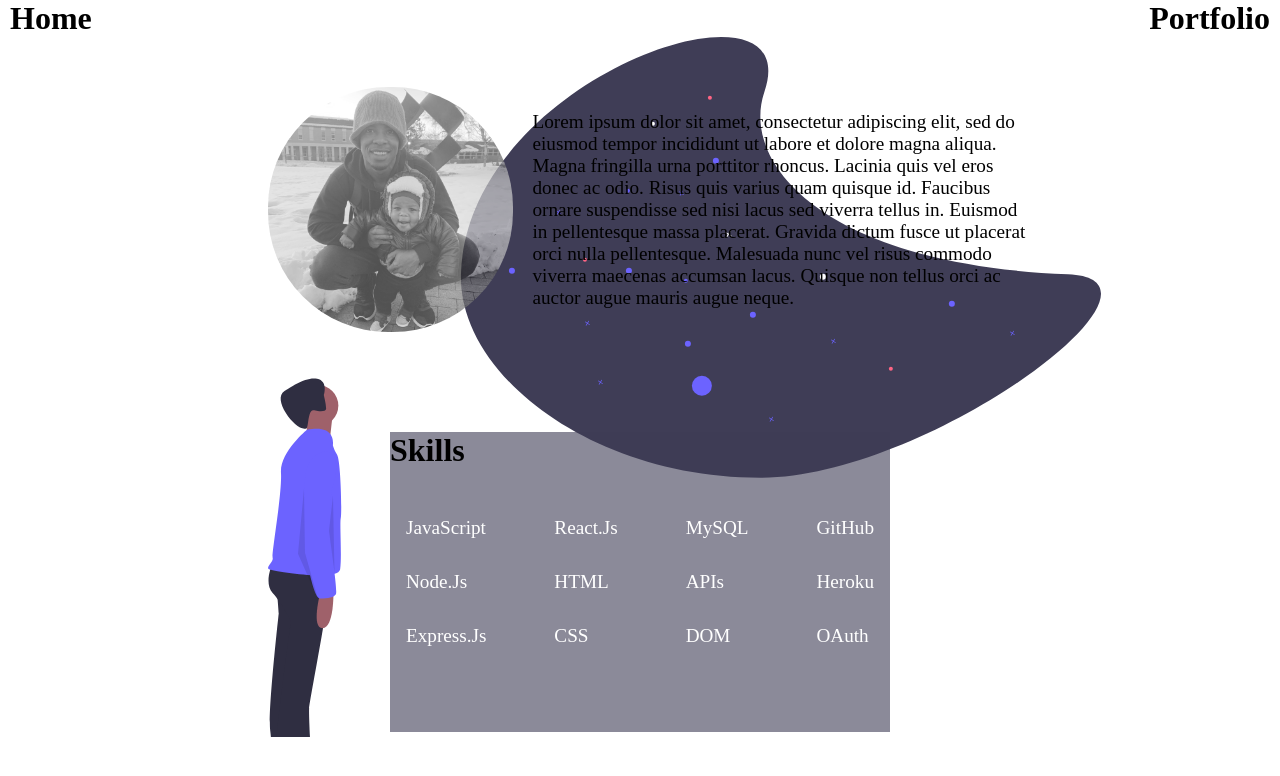
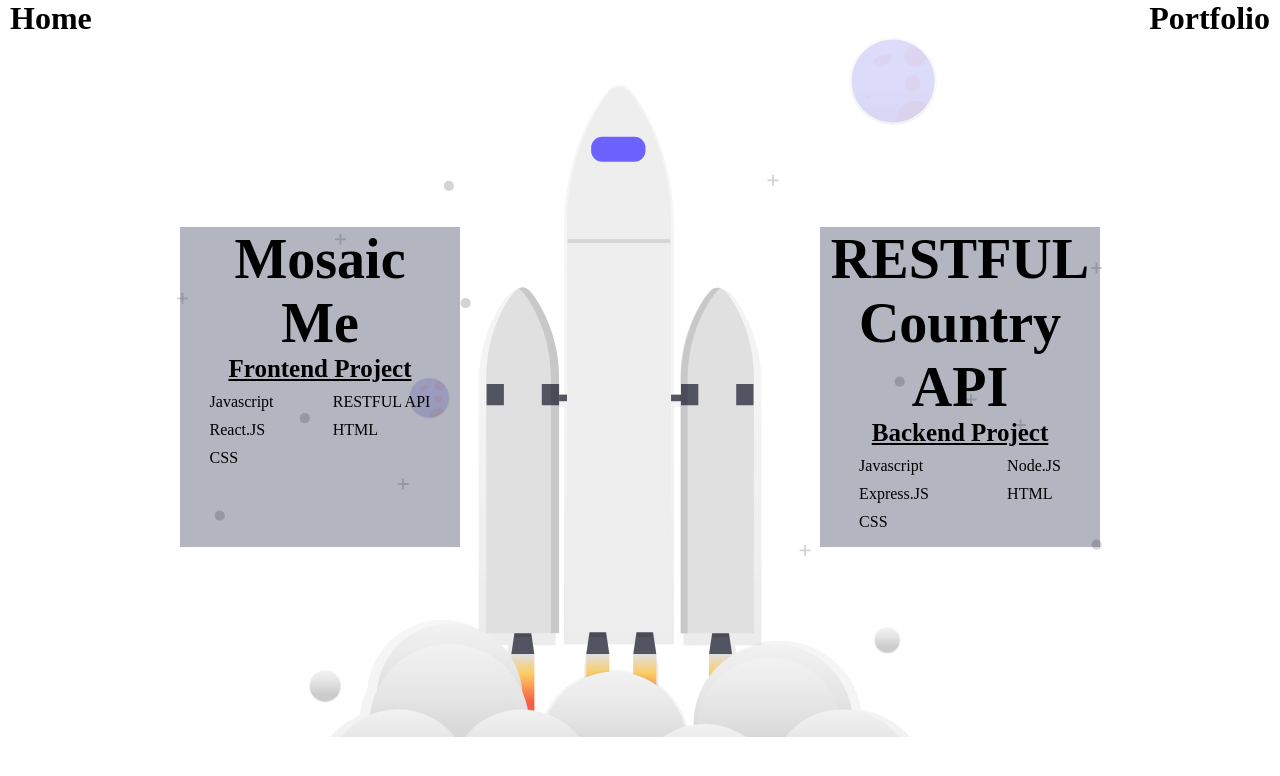
Before and after one commit to Johnnie007/profilePage, a React (Create React App) app: page /portfolio in a window 1280 px wide. Shown: the top 776 px of the page. Built offline with nearby package versions, Linux system fonts and the light colour scheme.

Commit message:
created portfolio page for desktop

```diff
--- a/src/App.js
+++ b/src/App.js
@@ -3,10 +3,11 @@ import "./App.scss";
 // import Skills from "./Mobile/Component/Skills/Skills";
 // import HomePage from "./Mobile/Component/HomePage/HomePage";
 // import Portfolio from "./Mobile/Component/Portfolio/Portfolio";
-// import Footer from "./Mobile/Component/Footer/Footer";
+import Footer from "./Mobile/Component/Footer/Footer";
 import {Switch, Route} from 'react-router-dom';
 import Nav from "./Desktop/Nav/Nav";
 import HomePage from "./Desktop/HomePage/HomePage";
+import Portfolio from "./Desktop/Portfolio/Portfolio";
 
 function App() {
   return (
@@ -20,7 +21,8 @@ function App() {
       </Switch>
       <Footer/> */}
       <Nav/>
-      <HomePage/>
+      {/* <HomePage/> */}
+      <Portfolio/>
     </div>
   );
 }
--- /dev/null
+++ b/src/Desktop/Portfolio/Portfolio.js
@@ -0,0 +1,51 @@
+import './Portfolio.scss'
+function Portfolio(){
+
+    return(
+        <div className='desktop-portfolio-main'>
+            <div className='desktop-portfolio-card'>
+                <div className='desktop-portfolio-header'>
+                    <h1>Mosaic</h1>
+                    <h1>Me</h1>
+                </div>
+                <div className='desktop-portfolio-title'>
+                    <h4>Frontend Project</h4>
+                </div>
+                <div className="desktop-portfolio-build">
+                    <ul className="desktop-portfolio-build__ul">
+                        <li className="desktop-portfolio-build__li">Javascript</li>
+                        <li className="desktop-portfolio-build__li">React.JS</li>
+                        <li className="desktop-portfolio-build__li">CSS</li>
+                    </ul>
+                    <ul className="desktop-portfolio-build__ul">
+                        <li className="desktop-portfolio-build__li">RESTFUL API</li>
+                        <li className="desktop-portfolio-build__li">HTML</li>
+                    </ul>
+                </div>
+            </div>
+            <div className='desktop-portfolio-card'>
+                <div className='desktop-portfolio-header'>
+                    <h1>RESTFUL</h1>
+                    <h1>Country</h1>
+                    <h1>API</h1>
+                </div>
+                <div className='desktop-portfolio-title'>
+                    <h4>Backend Project</h4>
+                </div>
+                <div className="desktop-portfolio-build">
+                    <ul className="desktop-portfolio-build__ul">
+                        <li className="desktop-portfolio-build__li">Javascript</li>
+                        <li className="desktop-portfolio-build__li">Express.JS</li>
+                        <li className="desktop-portfolio-build__li">CSS</li>
+                    </ul>
+                    <ul className="desktop-portfolio-build__ul">
+                        <li className="desktop-portfolio-build__li">Node.JS</li>
+                        <li className="desktop-portfolio-build__li">HTML</li>
+                    </ul>
+                </div>
+            </div>
+        </div>
+    )
+}
+
+export default Portfolio;
--- /dev/null
+++ b/src/Desktop/Portfolio/Portfolio.scss
@@ -0,0 +1,40 @@
+.desktop-portfolio-main{
+    background-image: url('../../Images/desktopPortfolio.svg');
+    background-repeat: no-repeat;
+    background-position: top;
+    width: 100%;
+    height: 700px;
+    display: flex;
+    justify-content: space-around;
+    align-items: center;
+}
+
+.desktop-portfolio-card{
+    background-color: rgba($color: #050A30, $alpha: .3);
+    width: 280px;
+    height: 320px;
+}
+
+.desktop-portfolio-header{
+    display: flex;
+    flex-direction: column;
+    align-items: center;
+    font-size: 28px;
+}
+
+.desktop-portfolio-title{
+    font-size: 25px;
+    text-decoration: underline;
+    display: flex;
+    justify-content: center;
+}
+
+.desktop-portfolio-build{
+    display: flex;
+    justify-content: space-around;
+    &__li{
+        margin-top: 10px;
+        list-style: none;
+        font-weight: lighter;
+    }
+}
```
Also changed, not shown: src/Images/desktopPortfolio.svg (added).
